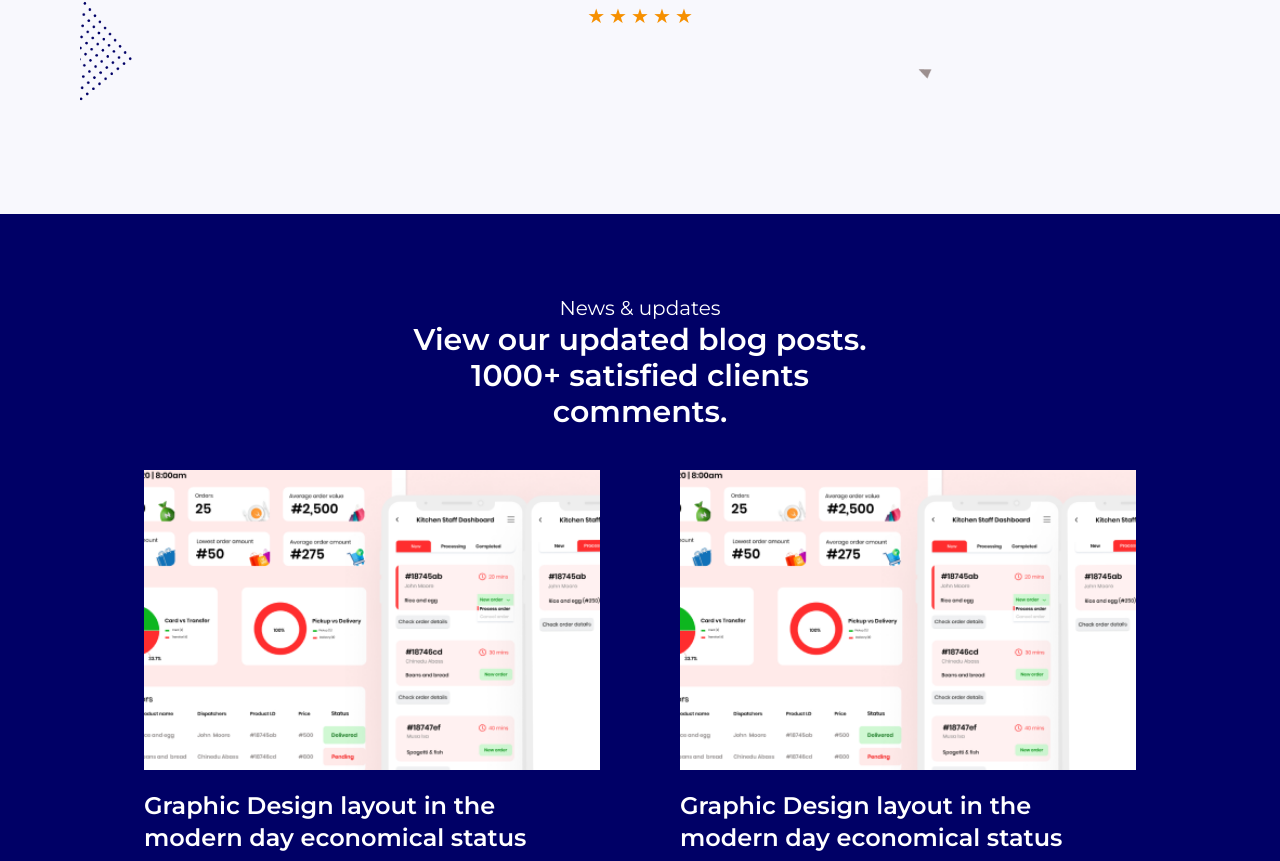
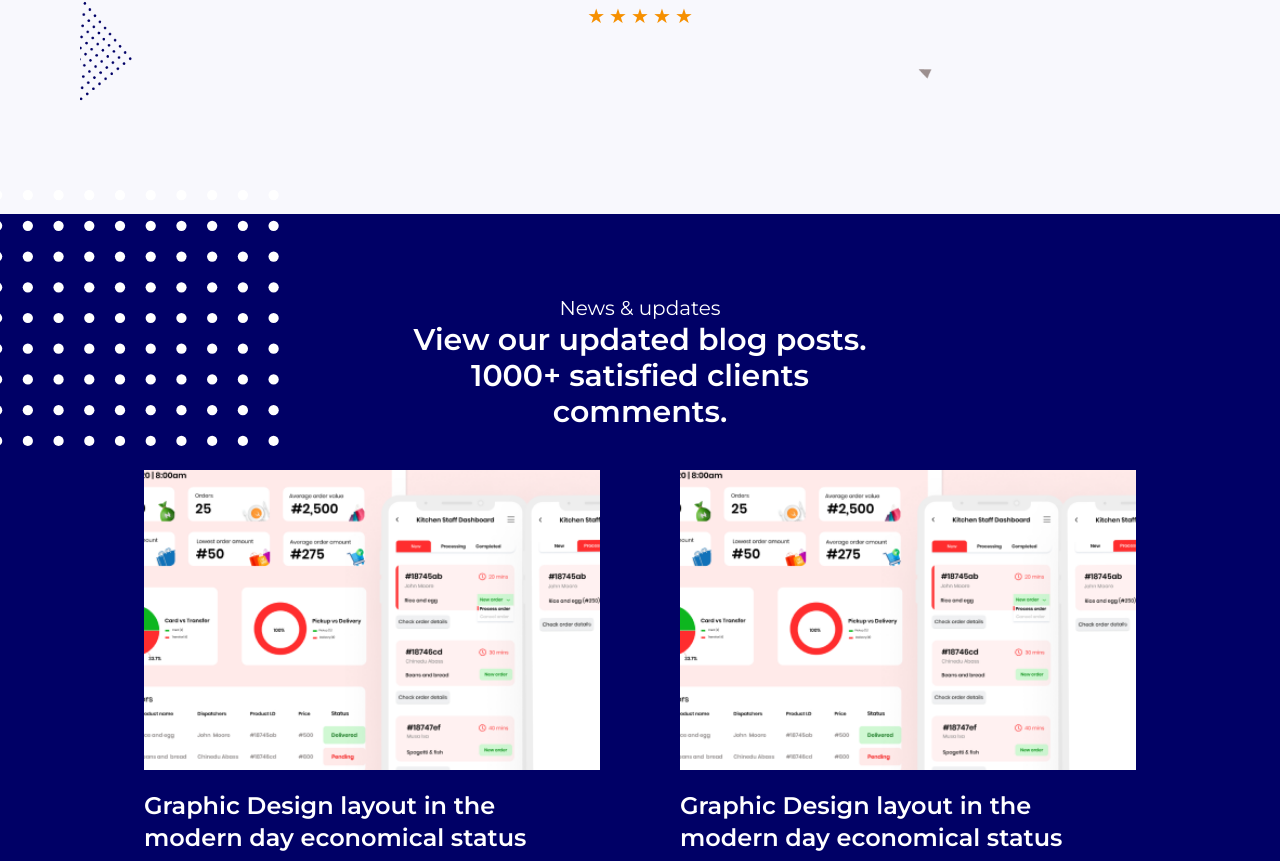
Before and after one commit to ogunsolahabib/lativity, a Next.js app: page / in a window 1280 px wide. Shown: the part 5659-6520 px from the top of the page. Built offline with nearby package versions, Linux system fonts and the light colour scheme.

Commit message:
dots svg in blog section

```diff
--- a/src/components/sections/blog.tsx
+++ b/src/components/sections/blog.tsx
@@ -1,8 +1,9 @@
+import DotsInSquare from "../svg/dots-in-square-blue";
 import BlogArticleCard from "../ui/blog-article-card";
 
 export default function Blog() {
-    return <section id="blog" className="section bg-l_blue text-white">
-        <div className="section__container">
+    return <section id="blog" className="section bg-l_blue text-white relative">
+        <div className="section__container z-20">
             <div className="text-center">
                 <h2 className="text-xl">News & updates</h2>
                 <p className="text-3xl font-semibold mx-auto w-full md:w-1/2">View our updated blog posts. 1000+ satisfied clients comments.</p>
@@ -14,5 +15,6 @@ export default function Blog() {
                 </div>
             </div>
         </div>
+        <DotsInSquare className="hidden md:block absolute -top-6 -left-10 w-[25vw] h-[20vw] z-0 text-white" />
     </section>
 }
```
